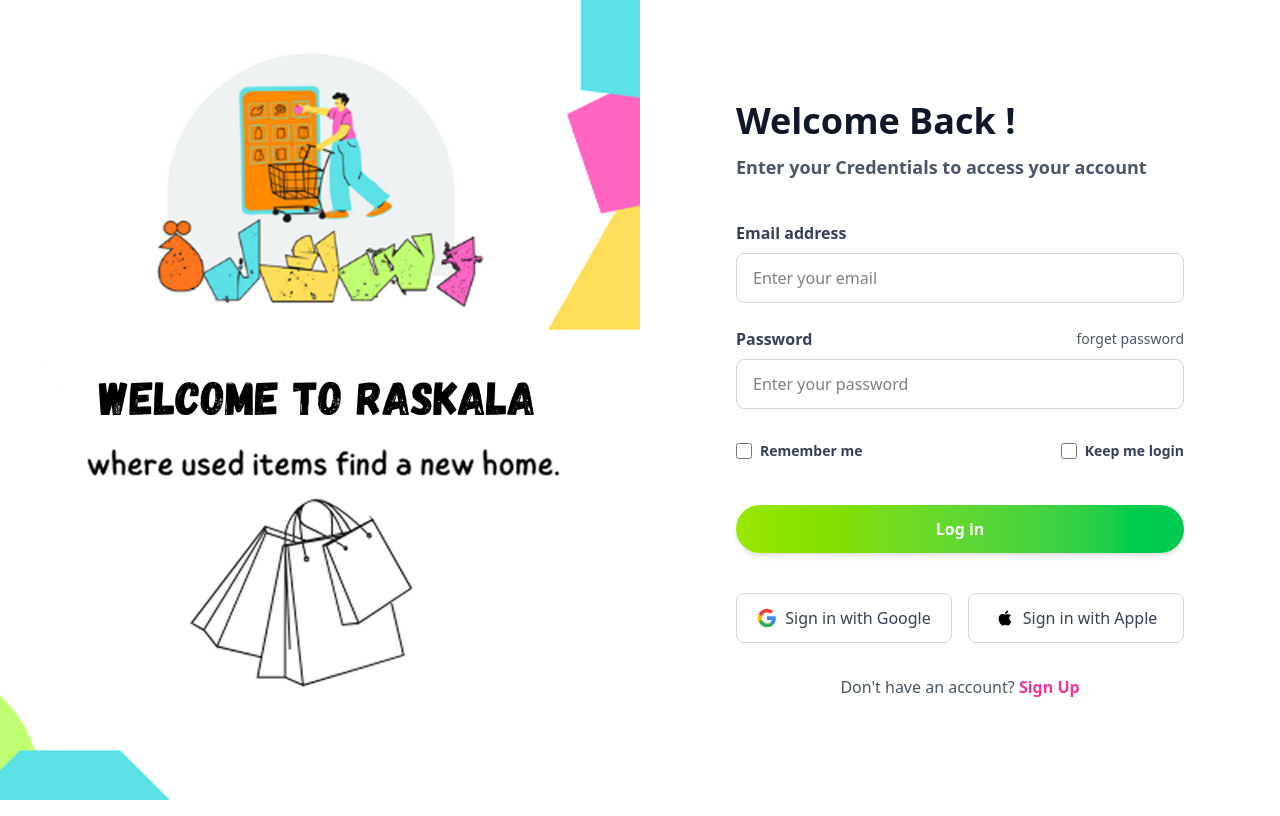
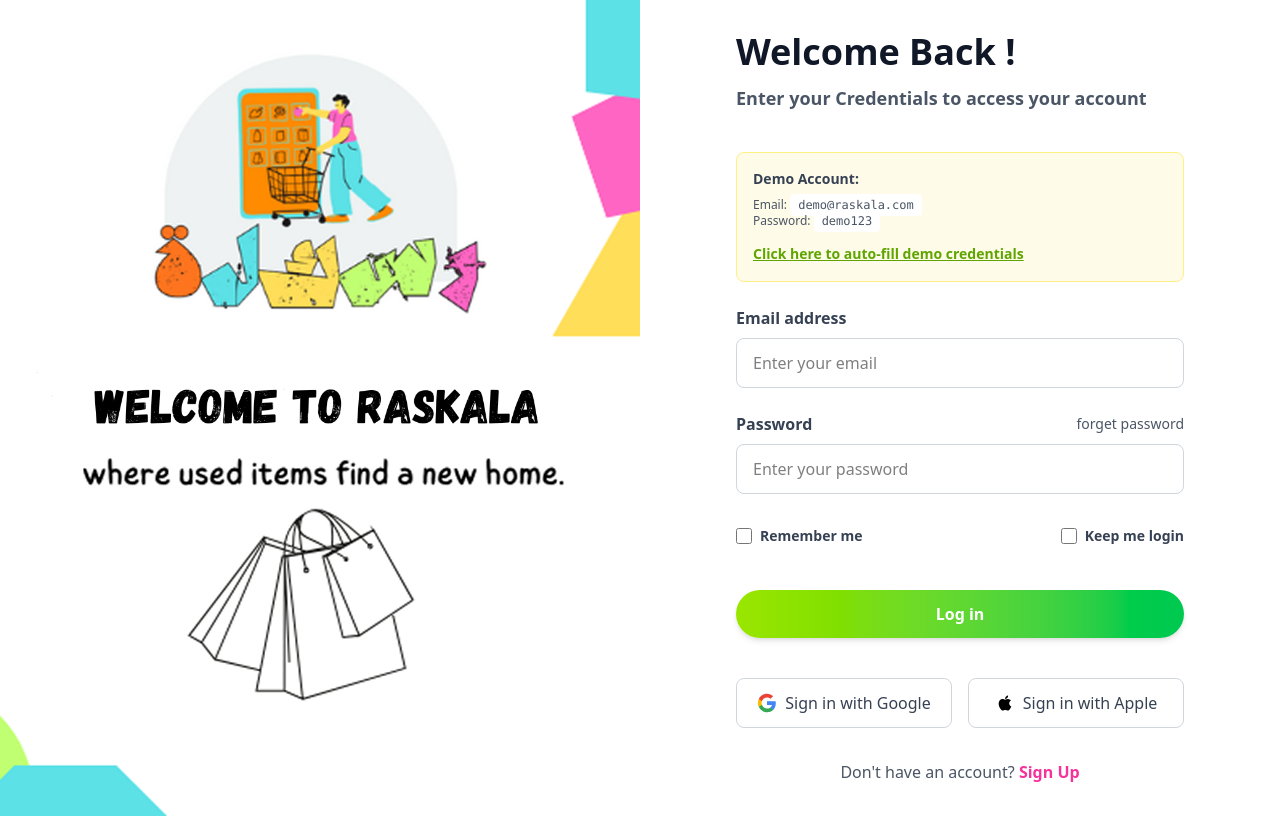
Before and after one commit to HadeelLafrid/Raskala-Software, a React app in the folder frontend/: page /LoginPage in a window 1280 px wide. Built offline with nearby package versions, Linux system fonts and the light colour scheme; the HTML template or start-up script is replaced by a standard one.

Commit message:
updated the links

```diff
--- a/frontend/src/pages/LoginPage.jsx
+++ b/frontend/src/pages/LoginPage.jsx
@@ -1,6 +1,7 @@
 import { useState } from 'react';
 import { FullWidthButton, LinkButton } from '../components/Button';
 import welcomeImage from '../assets/images/welcome.png';
+import SignUpPage from './SignUpPage';
 
 export default function LoginPage() {
   const [email, setEmail] = useState('');
@@ -11,6 +12,8 @@
     email: '',
     password: ''
   });
+  const DEMO_EMAIL = 'demo@raskala.com';
+  const DEMO_PASSWORD = 'demo123';
 
   const validateEmail = (email) => {
     const emailRegex = /^[^\s@]+@[^\s@]+\.[^\s@]+$/;
@@ -54,15 +57,32 @@
   const handleSubmit = () => {
     const emailError = validateEmail(email);
     const passwordError = validatePassword(password);
+
     setErrors({
       email: emailError,
       password: passwordError
     });
+
     if (emailError || passwordError) {
       console.log('Form has errors');
       return;
     }
-    console.log('Login submitted:', { email, password, rememberMe, keepLoggedIn });
+    if (email === DEMO_EMAIL && password === DEMO_PASSWORD) {
+      console.log('Login successful!');
+      window.location.href = '/home-after-login';
+    } else {
+      setErrors({
+        email: 'Invalid email or password',
+        password: 'Invalid email or password'
+      });
+      console.log('Invalid credentials');
+    }
+  };
+
+  const handleDemoLogin = () => {
+    setEmail(DEMO_EMAIL);
+    setPassword(DEMO_PASSWORD);
+    setErrors({ email: '', password: '' });
   };
 
   const handleGoogleLogin = () => {
@@ -90,6 +110,22 @@
               Enter your Credentials to access your account
             </p>
           </div>
+          <div className="mb-6 p-4 bg-yellow-50 border border-yellow-200 rounded-lg">
+            <p className="text-sm text-gray-700 mb-2">
+              <strong>Demo Account:</strong>
+            </p>
+            <p className="text-xs text-gray-600 mb-3">
+              Email: <code className="bg-white px-2 py-1 rounded">demo@raskala.com</code><br />
+              Password: <code className="bg-white px-2 py-1 rounded">demo123</code>
+            </p>
+            <button
+              onClick={handleDemoLogin}
+              className="text-sm text-lime-600 hover:text-lime-700 font-semibold underline"
+            >
+              Click here to auto-fill demo credentials
+            </button>
+          </div>
+
           <div className="space-y-6">
             <div>
               <label htmlFor="email" className="block text-base font-semibold text-gray-700 mb-2">
@@ -195,7 +231,7 @@
           <div className="mt-8 text-center">
             <p className="text-gray-600">
               Don't have an account?{' '}
-              <LinkButton href="/signup" className="text-lime-500 hover:text-lime-600">
+              <LinkButton href="/SignUpPage" className="text-lime-500 hover:text-lime-600">
                 Sign Up
               </LinkButton>
             </p>
--- a/frontend/src/pages/SignUpPage.jsx
+++ b/frontend/src/pages/SignUpPage.jsx
@@ -1,6 +1,7 @@
 import { useState } from 'react';
 import { FullWidthButton, LinkButton } from '../components/Button';
 import welcomeImage from '../assets/images/welcome.png';
+import LoginPage from './LoginPage';
 export default function SignUpPage() {
   const [formData, setFormData] = useState({
     userName: '',
@@ -303,7 +304,7 @@
           <div className="mt-6 text-center">
             <p className="text-gray-600">
               Already have an account?{' '}
-              <LinkButton href="/login">Sign In</LinkButton>
+              <LinkButton href="/LoginPage">Sign In</LinkButton>
             </p>
           </div>
         </div>
```
